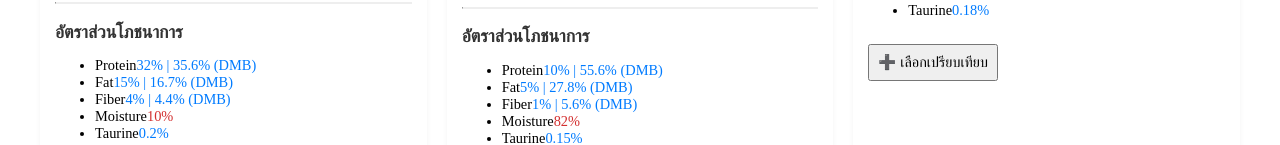
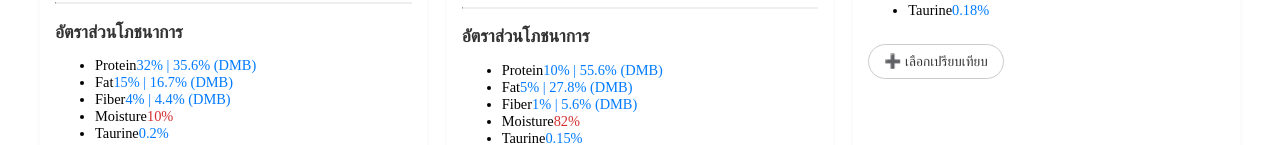
Before and after one commit to TPanat/CatFood, a Next.js app: page /CatFood/ in a window 1280 px wide. Shown: the part 666-811 px from the top of the page. Built offline with nearby package versions, Linux system fonts and the light colour scheme.

Commit message:
Adjust select compare

```diff
--- a/styles/Home.module.css
+++ b/styles/Home.module.css
@@ -1,4 +1,4 @@
-/* styles/Home.module.css (MOBILE FIRST) */
+/* styles/Home.module.css (MOBILE FIRST - REV 2) */
 
 /* --- 1. Global & Container (Mobile Default) --- */
 .container {
@@ -127,11 +127,32 @@
     font-size: 0.9em;
 }
 
+/* === การแก้ไขสไตล์ปุ่มเปรียบเทียบ (Compare Button) === */
 .compareButton {
-    padding: 8px;
-    font-size: 0.9em;
+    padding: 8px 15px; /* ปรับขนาด Padding */
+    font-size: 0.85em;
     margin-top: 10px;
+    border-radius: 20px; /* ทำให้ปุ่มโค้งมน */
+    border: 1px solid #ccc; /* เพิ่มเส้นขอบ */
+    background-color: white;
+    color: #333;
+    cursor: pointer;
+    transition: all 0.2s ease;
+    font-weight: 500;
 }
+
+.compareButton:hover {
+    background-color: #f0f0f0;
+}
+
+.compareButton.selected {
+    /* สไตล์เมื่อถูกเลือกแล้ว (เหมือนปุ่ม Filter ที่ Active) */
+    background-color: #007bff;
+    color: white;
+    border-color: #007bff;
+    font-weight: bold;
+}
+/* ================================================= */
 
 
 /* --- 4. Comparison Modal (Mobile Centric) --- */
```
